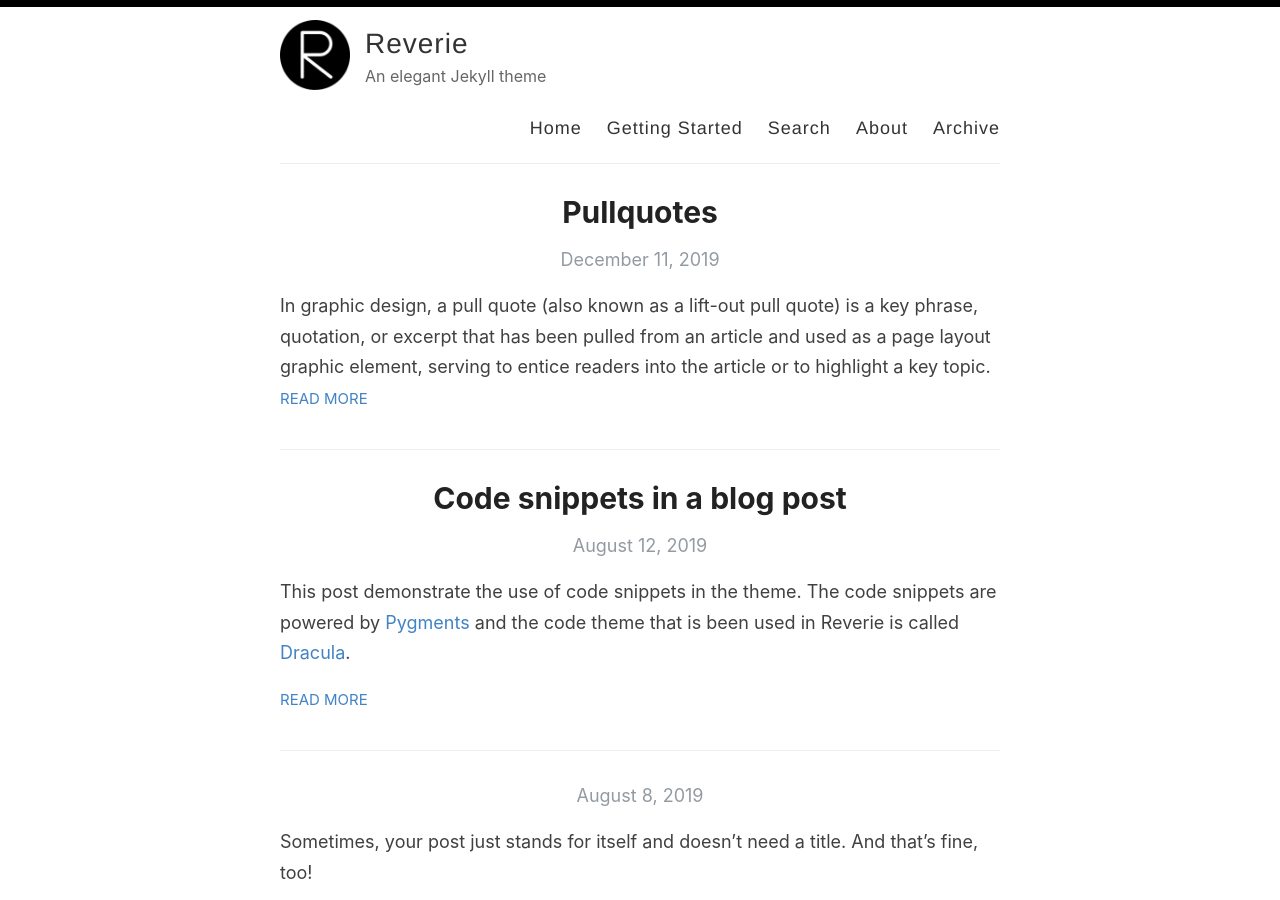
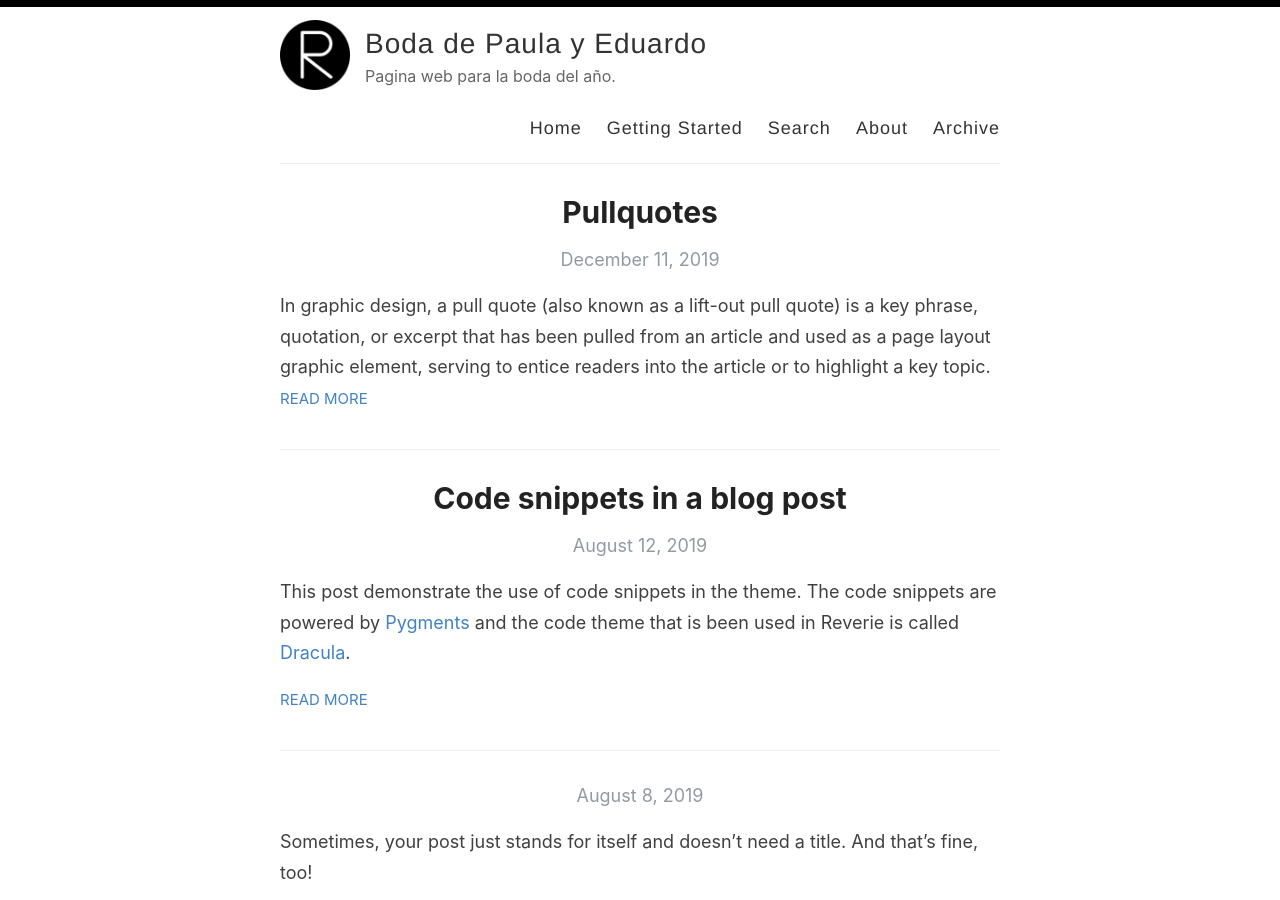
Before and after one commit to boda-paula-y-eduardo/boda-paula-eduardo, a Jekyll site: the page built from index.html, in a window 1280 px wide and 900 px high. Built offline with Jekyll 4.4.1, drawn with Linux system fonts in a browser that asks for light colours; the list of posts is cut into pages by our own code.

Commit message:
Update _config.yml

```diff
--- a/_config.yml
+++ b/_config.yml
@@ -3,13 +3,13 @@
 #
 
 # Name of your site (displayed in the header)
-name: Reverie
+name: Boda de Paula y Eduardo
 
 # Name of the author
-author: Amit Merchant
+author: Eduardo
 
 # Short bio or description (displayed in the header)
-description: An elegant Jekyll theme
+description: Pagina web para la boda del año.
 
 # URL of your avatar or profile pic (you could use your GitHub profile pic)
 avatar: /images/reverie.png
@@ -21,15 +21,15 @@ avatar: /images/reverie.png
 # Includes an icon in the footer for each username you enter
 footer-links:
   dribbble:
-  email: amit.d.merchant@gmail.com
+  email: eduardo.gonzalez.sanchez07@gmail.com
   facebook:
   flickr:
-  github: amitmerchant1990/reverie
+  github: boda-paula-y-eduardo/boda-paula-eduardo/
   instagram:
   linkedin:
   pinterest:
   rss: rss
-  twitter: amit_merchant
+  twitter: qedgs
   stackoverflow:
   youtube: # channel/<your_long_string> or user/<user-name>
   googleplus: # anything in your profile username that comes after plus.google.com/
@@ -48,14 +48,14 @@ google_analytics: UA-43339302-11
 
 # Your website URL (e.g. http://amitmerchant1990.github.io or http://www.amitmerchant.com)
 # Used for Sitemap.xml and your RSS feed
-url: http://www.amitmerchant.com/reverie
-enforce_ssl: https://www.amitmerchant.com/reverie
+url: https://boda-paula-y-eduardo.github.io/boda-paula-eduardo/
+enforce_ssl: https://boda-paula-y-eduardo.github.io/boda-paula-eduardo/
 
 # If you're hosting your site at a Project repository on GitHub pages
 # (http://yourusername.github.io/repository-name)
 # and NOT your User repository (http://yourusername.github.io)
 # then add in the baseurl here, like this: "/repository-name"
-baseurl: "/reverie"
+baseurl: "/boda-paula-eduardo"
 
 #
 # !! You don't need to change any of the configuration flags below !!
```
